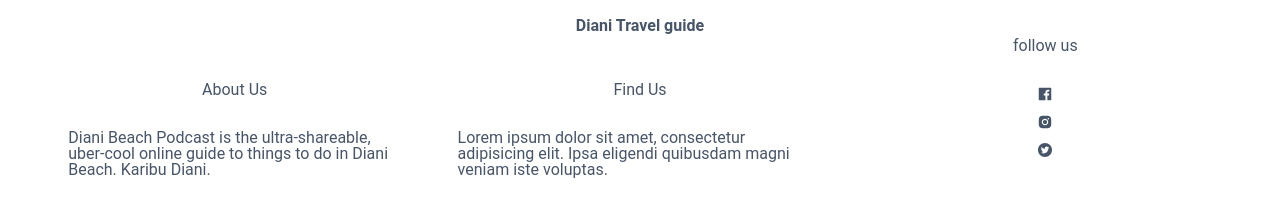
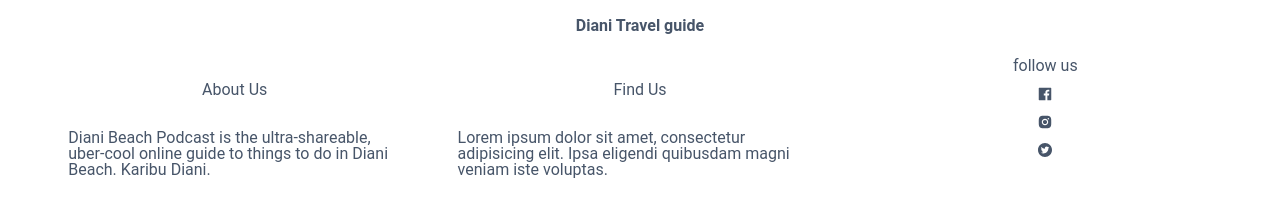
Before and after one commit to MatthewsRicky/travelapp, a Next.js app: page / in a window 1280 px wide. Shown: the part 5799-6015 px from the top of the page. Built offline with nearby package versions, Linux system fonts and the light colour scheme.

Commit message:
padding edit

```diff
--- a/components/Footer.tsx
+++ b/components/Footer.tsx
@@ -20,7 +20,7 @@ const Footer = () => {
 					</div>
 					<div className="flex flex-col justify-center mx-auto items-center w-[30%]">
 						<h1>follow us</h1>
-						<ul className="flex flex-col gap-3 m-4 p-4">
+						<ul className="flex flex-col gap-3 py-3 px-4">
 							<li><AiFillFacebook /></li>
 							<li><AiFillInstagram /></li>
 							<li><AiFillTwitterCircle /></li>
```
